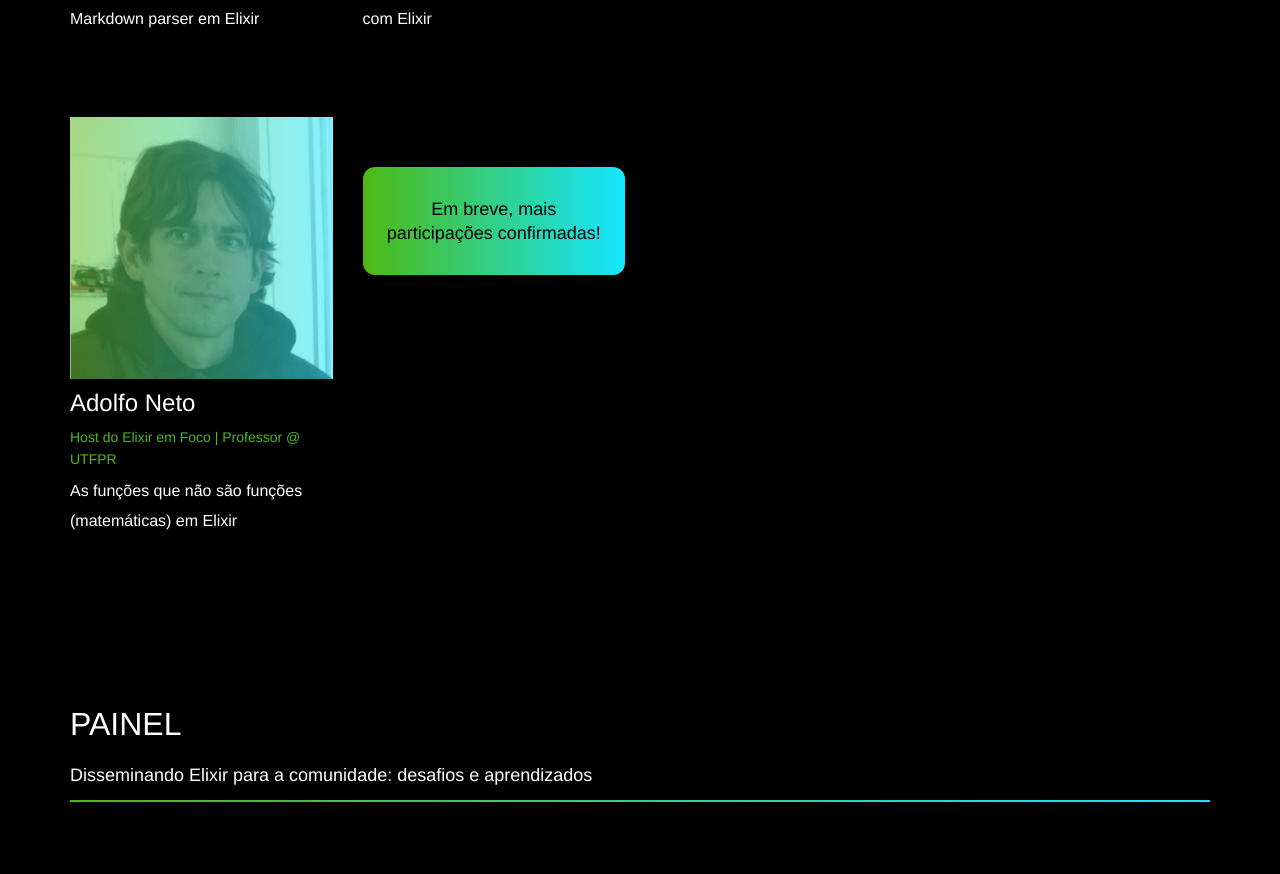
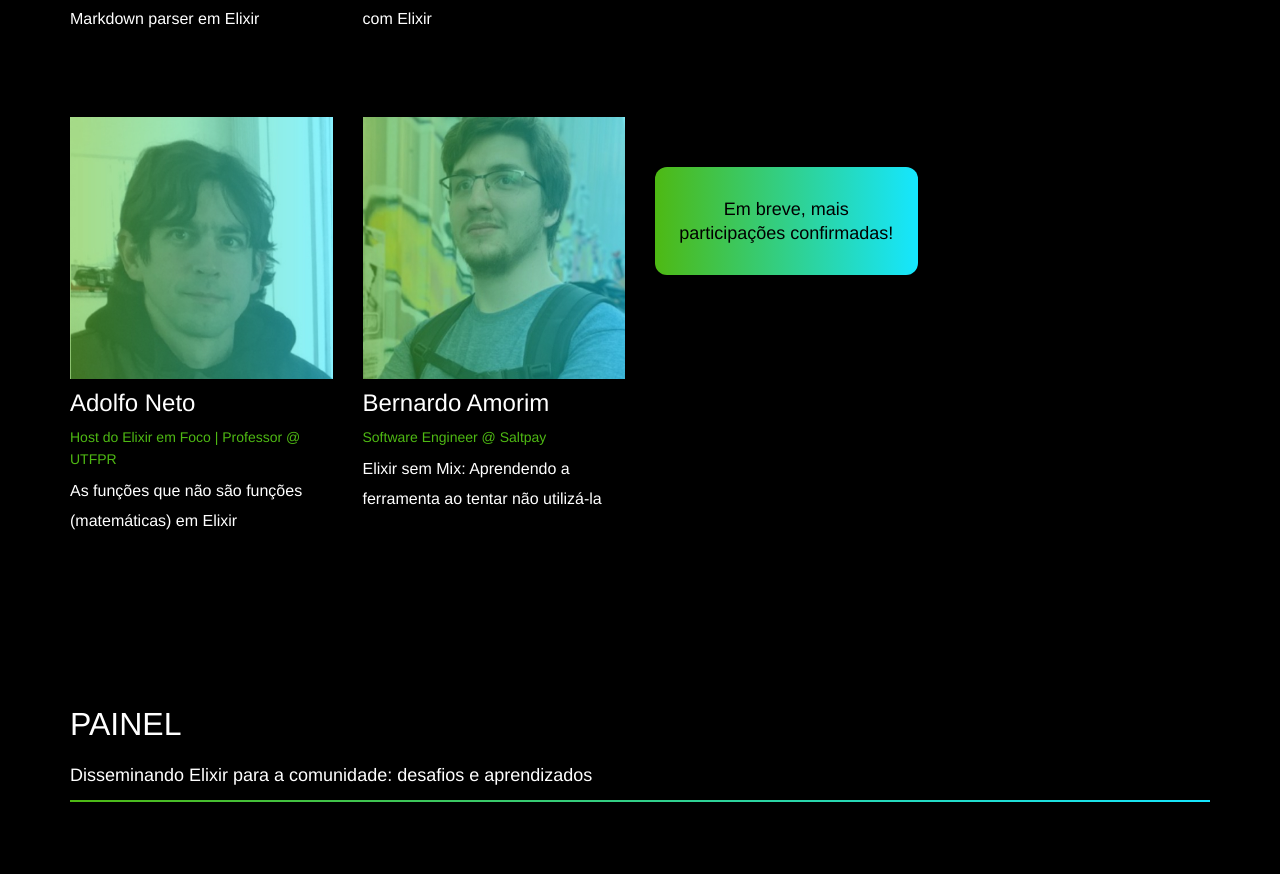
Before and after one commit to felipecotto/codebeam2021, a Next.js app: page / in a window 1280 px wide. Shown: the part 3847-4721 px from the top of the page. Built offline with nearby package versions, Linux system fonts and the light colour scheme; a web font is replaced by a local one.

Commit message:
Add New Palestrante

```diff
--- a/src/components/Talks/index.js
+++ b/src/components/Talks/index.js
@@ -11,7 +11,8 @@ export default function Talks() {
         { id: 6, name: "Daniel Pilon", job: "Software Engineer @ SumUp", image: "/DanielPilon.jpg", talk: "Diagnosticando bugs em produção com Elixir", more: "" },
         { id: 7, name: "Pedro Castilho", job: "CTO @ Comadre", image: "/PedroCastilho.jpg", talk: "Evolving applications with OTP", more: "" },
         { id: 8, name: "Morôni Sauner", job: "Backend Developer @ Stone", image: "/MoroniSauner.jpg", talk: "Testando sua aplicação com ExUnit", more: "" },
-        { id: 9, name: "Adolfo Neto", job: "Host do Elixir em Foco | Professor @ UTFPR", image: "/adolfo.jpg", talk: "As funções que não são funções (matemáticas) em Elixir", more: "" }
+        { id: 9, name: "Adolfo Neto", job: "Host do Elixir em Foco | Professor @ UTFPR", image: "/adolfo.jpg", talk: "As funções que não são funções (matemáticas) em Elixir", more: "" },
+        { id: 10, name: "Bernardo Amorim", job: "Software Engineer @  Saltpay", image: "/BernardoAmorim.jpg", talk: "Elixir sem Mix: Aprendendo a ferramenta ao tentar não utilizá-la", more: ""}
     ];
 
     return (
```
Also changed, not shown: public/BernardoAmorim.jpg (added).
